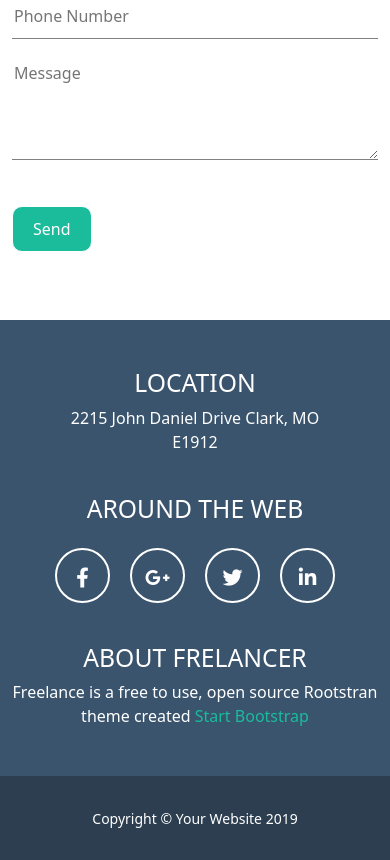
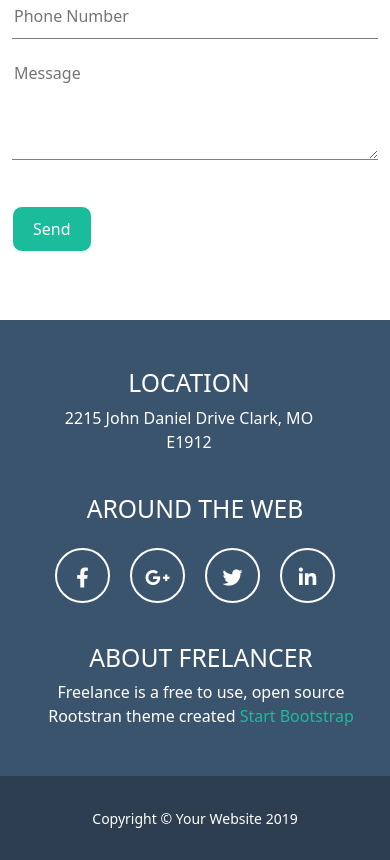
Before and after one commit to GCaringi/html-css-bootstrap-freelancer, a plain HTML site: page index.html in a window 390 px wide. Shown: the part 3560-4420 px from the top of the page. Drawn offline with nearby package versions, Linux system fonts and the light colour scheme.

```diff
--- a/index.html
+++ b/index.html
@@ -167,11 +167,11 @@
             <section class = "credits py-5">
                 <div class="container">
                     <div class="row text-center">
-                        <div class="col-12 col-md-4 mb-4">
+                        <div class="col-12 col-md-4 mb-4 pe-4">
                             <h2 class = "text-uppercase">Location</h2>
                             <p>2215 John Daniel Drive Clark, MO <br>E1912</p>
                         </div>
-                        <div class="col-12 col-md-4 mb-4">
+                        <div class="col-12 col-md-4 mb-4 px-5">
                             <h2 class = "text-uppercase mb-4">Around the web</h2>
                             <div class="social-link">
                                 <ul>
@@ -206,7 +206,7 @@
                                 </ul>
                             </div>
                         </div>
-                        <div class="col-12 col-md-4">
+                        <div class="col-12 col-md-4 ps-4">
                             <h2 class = "text-uppercase">About Frelancer</h2>
                             Freelance is a free to use, open source
                             Rootstran theme created <span class = "text-signed"> Start
```
